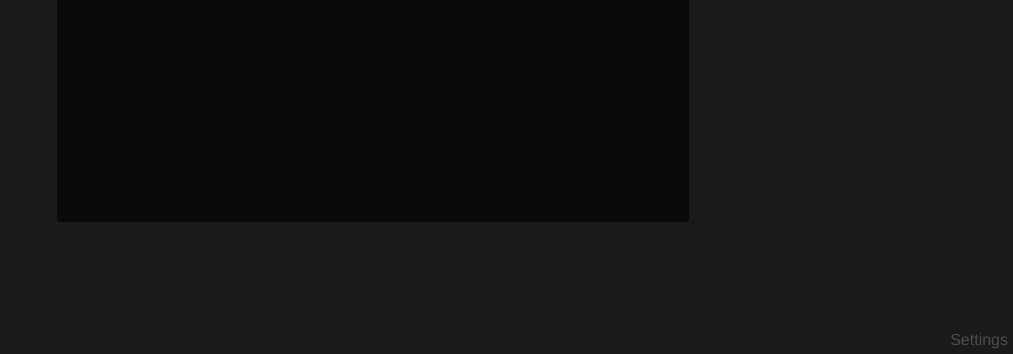
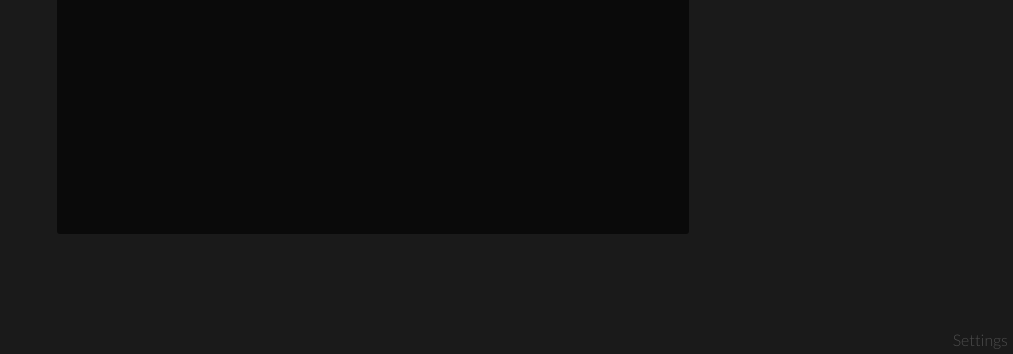
Before and after one commit to clayreimann/Better-New-Tab, a browser extension: page tab-page.html in a window 1280 px wide. Shown: the part 446-800 px from the top of the page, without its empty margins (267-1280 px from the left). Drawn offline with Linux system fonts and the light colour scheme.

Commit message:
Change fonts

```diff
--- a/css/app.css
+++ b/css/app.css
@@ -4,7 +4,7 @@ body {
   font-weight: lighter;
   background-color: #1A1A1A;
   transition: background-color 0.25s;
-  font-family: HelveticaNeue-UltraLight, 'Helvetica Neue UltraLight', 'Helvetica Neue', Open-Light, sans-serif;
+  font-family: 'Lato', sans-serif;
   -webkit-touch-callout: none;
   -webkit-user-select: none;
   -khtml-user-select: none;
--- a/tab-page.html
+++ b/tab-page.html
@@ -1,6 +1,7 @@
 <html>
  <head>
   <title>New Tab</title>
+  <link href='http://fonts.googleapis.com/css?family=Lato:300,400' rel='stylesheet' type='text/css'>
   <link rel="stylesheet" type="text/css" href="css/app.css">
  </head>
  <body>
```
